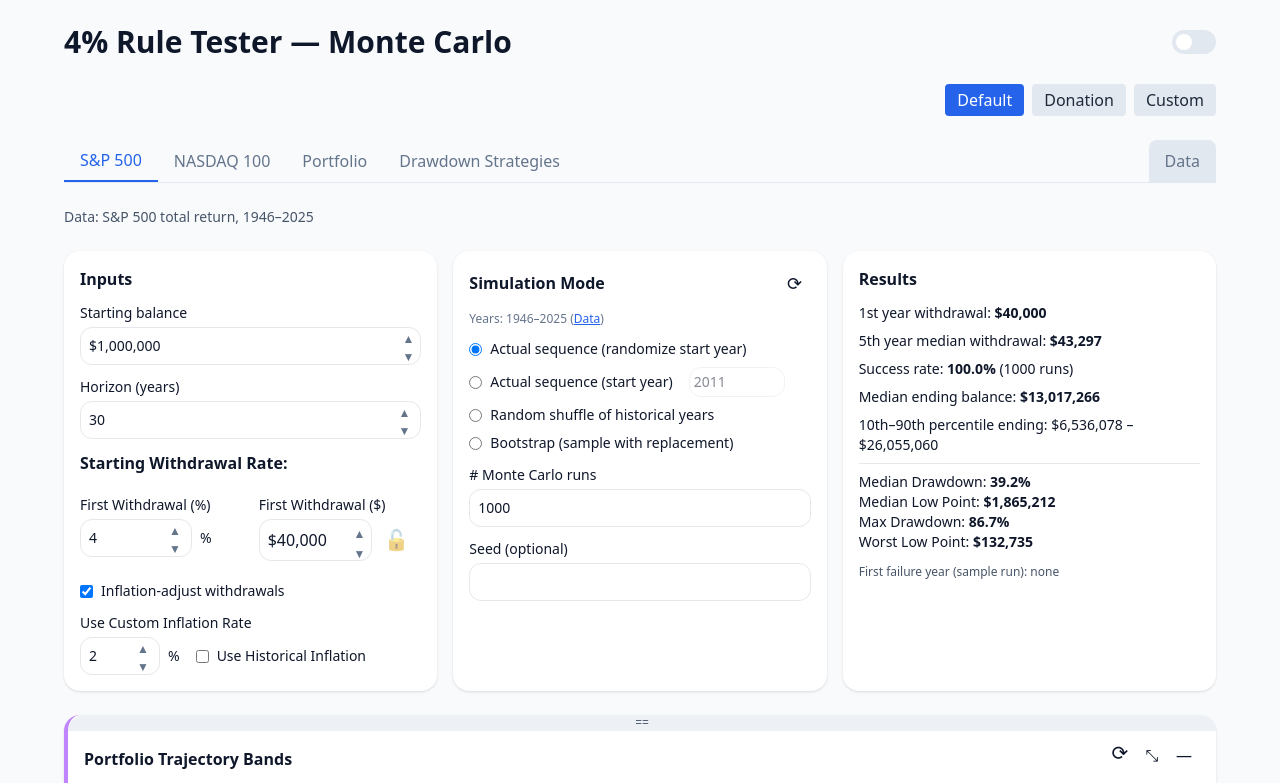
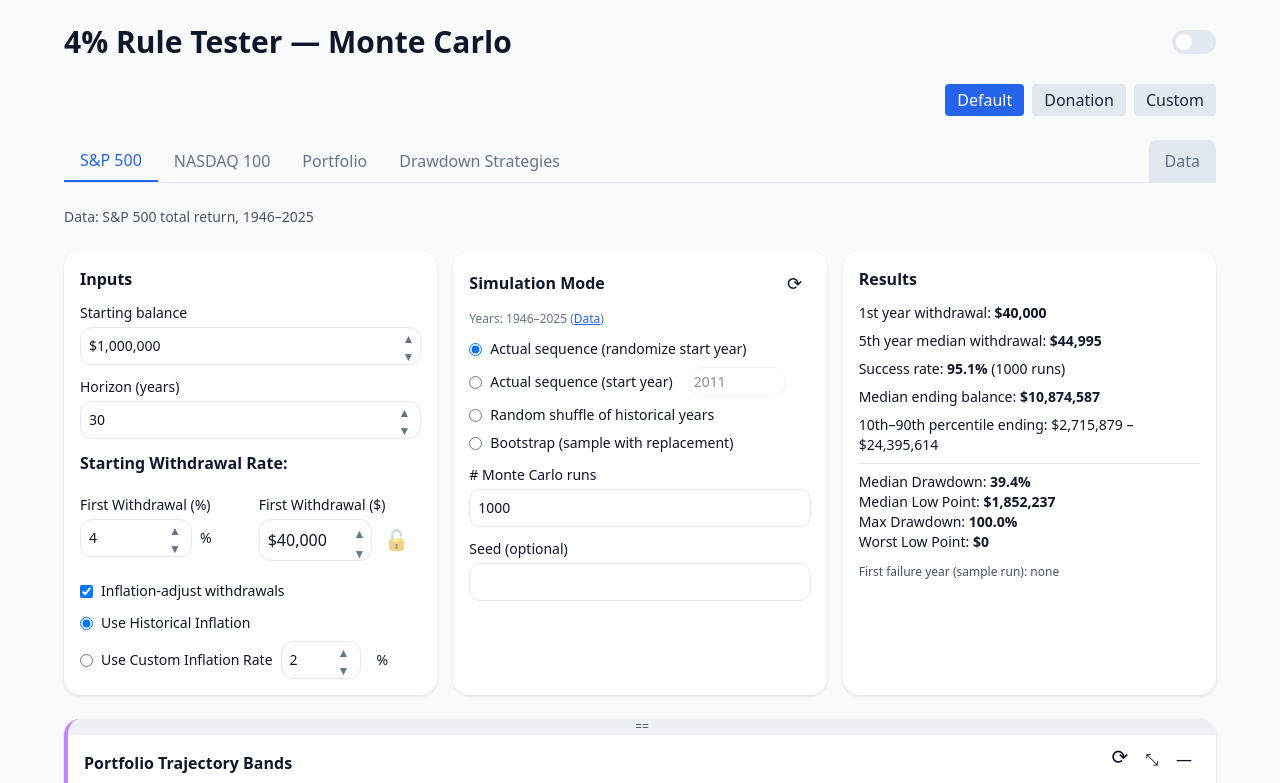
Before and after one commit to GodsMoon/bucket-retirement-calculator, a React (Vite) app: page /#sp500 in a window 1280 px wide. Shown: the top 783 px of the page. Built offline with nearby package versions, Linux system fonts and the light colour scheme.

Commit message:
changed UI to radio buttons

```diff
--- a/src/App.tsx
+++ b/src/App.tsx
@@ -90,7 +90,7 @@ export default function App() {
     isFirstWithdrawLocked: false,
     inflationAdjust: true,
     inflationRate: 0.02,
-    useHistoricalInflation: false,
+    useHistoricalInflation: true,
     mode: "actual-seq-random-start" as "actual-seq" | "actual-seq-random-start" | "random-shuffle" | "bootstrap",
     numRuns: 1000,
     seed: "" as number | "",
--- a/src/components/DrawdownTab.tsx
+++ b/src/components/DrawdownTab.tsx
@@ -676,27 +676,38 @@ const DrawdownTab: React.FC<DrawdownTabProps> = ({
             <input id="infl" type="checkbox" checked={inflationAdjust} onChange={e => onParamChange('inflationAdjust', e.target.checked)} />
             <label htmlFor="infl" className="text-sm">Inflation-adjust withdrawals</label>
           </div>
-          <label className="block text-sm">
-            <span className={`${useHistoricalInflation ? 'text-slate-500 dark:text-slate-400' : ''}`}>Use Custom Inflation Rate</span>
-            <div className="flex items-center mt-1" aria-disabled={useHistoricalInflation}>
+          <div className={`block text-sm ${!inflationAdjust ? 'opacity-50' : ''}`} aria-disabled={!inflationAdjust}>
+            <div className="flex items-center gap-2">
+              <input
+                type="radio"
+                id="infl-hist-drawdown"
+                name="inflationSourceDrawdown"
+                checked={useHistoricalInflation}
+                onChange={() => onParamChange('useHistoricalInflation', true)}
+                disabled={!inflationAdjust}
+              />
+              <label htmlFor="infl-hist-drawdown" className={`text-sm ${!inflationAdjust ? 'text-slate-500 dark:text-slate-400' : ''}`}>Use Historical Inflation</label>
+            </div>
+            <div className="flex items-center mt-2 gap-2">
+              <input
+                type="radio"
+                id="infl-custom-drawdown"
+                name="inflationSourceDrawdown"
+                checked={!useHistoricalInflation}
+                onChange={() => onParamChange('useHistoricalInflation', false)}
+                disabled={!inflationAdjust}
+              />
+              <label htmlFor="infl-custom-drawdown" className={`text-sm ${!inflationAdjust ? 'text-slate-500 dark:text-slate-400' : ''}`}>Use Custom Inflation Rate</label>
               <NumericInput
                 className="w-20 border rounded-xl p-2 bg-white dark:bg-slate-700 dark:border-slate-600"
                 value={Math.round(inflationRate * 400) / 4}
                 step={0.25}
                 onChange={(v) => onParamChange('inflationRate', v / 100)}
-                disabled={useHistoricalInflation}
+                disabled={!inflationAdjust}
               />
               <span className="ml-2">%</span>
-              <label className="ml-4 flex items-center gap-2">
-                <input
-                  type="checkbox"
-                  checked={useHistoricalInflation}
-                  onChange={e => onParamChange('useHistoricalInflation', e.target.checked)}
-                />
-                <span className="text-sm">Use Historical Inflation</span>
-              </label>
             </div>
-          </label>
+          </div>
         </div>
 
         <div className="bg-white dark:bg-slate-800 rounded-2xl shadow p-4 space-y-3">
--- a/src/components/Nasdaq100Tab.tsx
+++ b/src/components/Nasdaq100Tab.tsx
@@ -458,27 +458,38 @@ const Nasdaq100Tab: React.FC<NasdaqTabProps> = ({
                     <input id="infl" type="checkbox" checked={inflationAdjust} onChange={e => onParamChange('inflationAdjust', e.target.checked)} />
                     <label htmlFor="infl" className="text-sm">Inflation-adjust withdrawals</label>
                 </div>
-                <label className="block text-sm">
-                    <span className={`${useHistoricalInflation ? 'text-slate-500 dark:text-slate-400' : ''}`}>Use Custom Inflation Rate</span>
-                    <div className="flex items-center mt-1" aria-disabled={useHistoricalInflation}>
+                <div className={`block text-sm ${!inflationAdjust ? 'opacity-50' : ''}`} aria-disabled={!inflationAdjust}>
+                  <div className="flex items-center gap-2">
+                    <input
+                      type="radio"
+                      id="infl-hist-nasdaq"
+                      name="inflationSourceNasdaq"
+                      checked={useHistoricalInflation}
+                      onChange={() => onParamChange('useHistoricalInflation', true)}
+                      disabled={!inflationAdjust}
+                    />
+                    <label htmlFor="infl-hist-nasdaq" className={`text-sm ${!inflationAdjust ? 'text-slate-500 dark:text-slate-400' : ''}`}>Use Historical Inflation</label>
+                  </div>
+                  <div className="flex items-center mt-2 gap-2">
+                    <input
+                      type="radio"
+                      id="infl-custom-nasdaq"
+                      name="inflationSourceNasdaq"
+                      checked={!useHistoricalInflation}
+                      onChange={() => onParamChange('useHistoricalInflation', false)}
+                      disabled={!inflationAdjust}
+                    />
+                    <label htmlFor="infl-custom-nasdaq" className={`text-sm ${!inflationAdjust ? 'text-slate-500 dark:text-slate-400' : ''}`}>Use Custom Inflation Rate</label>
                     <NumericInput
                       className="w-20 border rounded-xl p-2 bg-white dark:bg-slate-700 dark:border-slate-600"
                       value={Math.round(inflationRate * 400) / 4}
                       step={0.25}
                       onChange={(v) => onParamChange('inflationRate', v / 100)}
-                          disabled={useHistoricalInflation}
+                      disabled={!inflationAdjust}
                     />
                     <span className="ml-2">%</span>
-                        <label className="ml-4 flex items-center gap-2">
-                          <input
-                            type="checkbox"
-                            checked={useHistoricalInflation}
-                            onChange={e => onParamChange('useHistoricalInflation', e.target.checked)}
-                          />
-                          <span className="text-sm">Use Historical Inflation</span>
-                        </label>
                   </div>
-                </label>
+                </div>
             </div>
 
             <div className="bg-white dark:bg-slate-800 rounded-2xl shadow p-4 space-y-3">
--- a/src/components/PortfolioTab.tsx
+++ b/src/components/PortfolioTab.tsx
@@ -737,27 +737,38 @@ const PortfolioTab: React.FC<PortfolioTabProps> = ({
             <input id="infl" type="checkbox" checked={inflationAdjust} onChange={e => onParamChange('inflationAdjust', e.target.checked)} />
             <label htmlFor="infl" className="text-sm">Inflation-adjust withdrawals</label>
           </div>
-          <label className="block text-sm">
-            <span className={`${useHistoricalInflation ? 'text-slate-500 dark:text-slate-400' : ''}`}>Use Custom Inflation Rate</span>
-              <div className="flex items-center mt-1" aria-disabled={useHistoricalInflation}>
-                <NumericInput
-                  className="w-20 border rounded-xl p-2 bg-white dark:bg-slate-700 dark:border-slate-600"
-                  value={Math.round(inflationRate * 400) / 4}
-                  step={0.25}
-                  onChange={(v) => onParamChange('inflationRate', v / 100)}
-                disabled={useHistoricalInflation}
+          <div className={`block text-sm ${!inflationAdjust ? 'opacity-50' : ''}`} aria-disabled={!inflationAdjust}>
+            <div className="flex items-center gap-2">
+              <input
+                type="radio"
+                id="infl-hist-portfolio"
+                name="inflationSourcePortfolio"
+                checked={useHistoricalInflation}
+                onChange={() => onParamChange('useHistoricalInflation', true)}
+                disabled={!inflationAdjust}
+              />
+              <label htmlFor="infl-hist-portfolio" className={`text-sm ${!inflationAdjust ? 'text-slate-500 dark:text-slate-400' : ''}`}>Use Historical Inflation</label>
+            </div>
+            <div className="flex items-center mt-2 gap-2">
+              <input
+                type="radio"
+                id="infl-custom-portfolio"
+                name="inflationSourcePortfolio"
+                checked={!useHistoricalInflation}
+                onChange={() => onParamChange('useHistoricalInflation', false)}
+                disabled={!inflationAdjust}
+              />
+              <label htmlFor="infl-custom-portfolio" className={`text-sm ${!inflationAdjust ? 'text-slate-500 dark:text-slate-400' : ''}`}>Use Custom Inflation Rate</label>
+              <NumericInput
+                className="w-20 border rounded-xl p-2 bg-white dark:bg-slate-700 dark:border-slate-600"
+                value={Math.round(inflationRate * 400) / 4}
+                step={0.25}
+                onChange={(v) => onParamChange('inflationRate', v / 100)}
+                disabled={!inflationAdjust}
               />
               <span className="ml-2">%</span>
-              <label className="ml-4 flex items-center gap-2">
-                <input
-                  type="checkbox"
-                  checked={useHistoricalInflation}
-                  onChange={e => onParamChange('useHistoricalInflation', e.target.checked)}
-                />
-                <span className="text-sm">Use Historical Inflation</span>
-              </label>
             </div>
-          </label>
+          </div>
         </div>
 
         <div className="bg-white dark:bg-slate-800 rounded-2xl shadow p-4 space-y-3">
--- a/src/components/S&P500Tab.tsx
+++ b/src/components/S&P500Tab.tsx
@@ -459,27 +459,38 @@ const SPTab: React.FC<SPTabProps> = ({
                     <input id="infl" type="checkbox" checked={inflationAdjust} onChange={e => onParamChange('inflationAdjust', e.target.checked)} />
                     <label htmlFor="infl" className="text-sm">Inflation-adjust withdrawals</label>
                 </div>
-                <label className="block text-sm">
-                    <span className={`${useHistoricalInflation ? 'text-slate-500 dark:text-slate-400' : ''}`}>Use Custom Inflation Rate</span>
-                    <div className="flex items-center mt-1" aria-disabled={useHistoricalInflation}>
+                <div className={`block text-sm ${!inflationAdjust ? 'opacity-50' : ''}`} aria-disabled={!inflationAdjust}>
+                  <div className="flex items-center gap-2">
+                    <input
+                      type="radio"
+                      id="infl-hist-sp500"
+                      name="inflationSourceSP500"
+                      checked={useHistoricalInflation}
+                      onChange={() => onParamChange('useHistoricalInflation', true)}
+                      disabled={!inflationAdjust}
+                    />
+                    <label htmlFor="infl-hist-sp500" className={`text-sm ${!inflationAdjust ? 'text-slate-500 dark:text-slate-400' : ''}`}>Use Historical Inflation</label>
+                  </div>
+                  <div className="flex items-center mt-2 gap-2">
+                    <input
+                      type="radio"
+                      id="infl-custom-sp500"
+                      name="inflationSourceSP500"
+                      checked={!useHistoricalInflation}
+                      onChange={() => onParamChange('useHistoricalInflation', false)}
+                      disabled={!inflationAdjust}
+                    />
+                    <label htmlFor="infl-custom-sp500" className={`text-sm ${!inflationAdjust ? 'text-slate-500 dark:text-slate-400' : ''}`}>Use Custom Inflation Rate</label>
                     <NumericInput
                       className="w-20 border rounded-xl p-2 bg-white dark:bg-slate-700 dark:border-slate-600"
                       value={Math.round(inflationRate * 400) / 4}
                       step={0.25}
                       onChange={(v) => onParamChange('inflationRate', v / 100)}
-                          disabled={useHistoricalInflation}
+                      disabled={!inflationAdjust}
                     />
                     <span className="ml-2">%</span>
-                        <label className="ml-4 flex items-center gap-2">
-                          <input
-                            type="checkbox"
-                            checked={useHistoricalInflation}
-                            onChange={e => onParamChange('useHistoricalInflation', e.target.checked)}
-                          />
-                          <span className="text-sm">Use Historical Inflation</span>
-                        </label>
                   </div>
-                </label>
+                </div>
             </div>
 
             <div className="bg-white dark:bg-slate-800 rounded-2xl shadow p-4 space-y-3">
```
Lines whose indentation alone changed are shown as unchanged.
